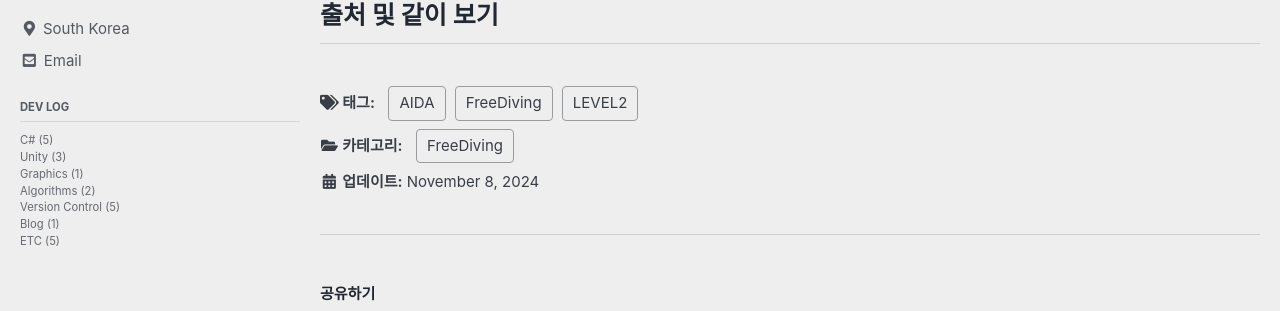
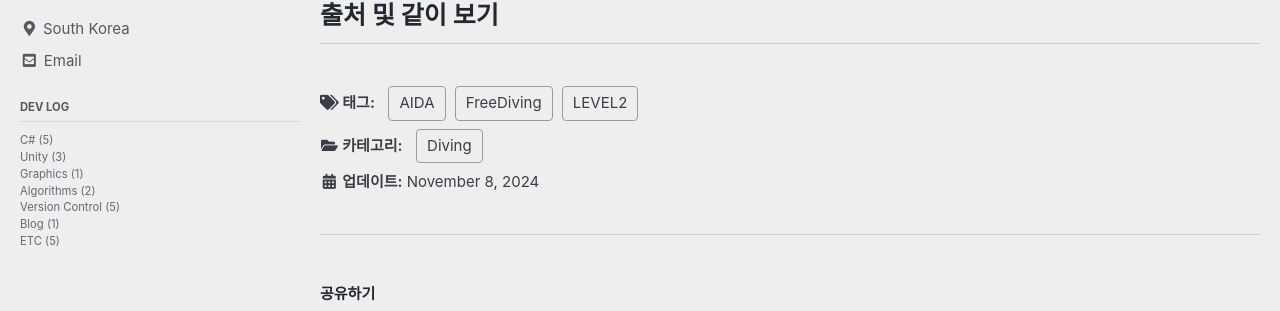
Before and after one commit to devpioh/devpioh.github.io, a Jekyll site: the page built from _posts/Diving/Freediving/2024-11-08-freedive-aida_level2.md, in a window 1280 px wide and 900 px high, scrolled down 11095 px. Shown: the part 124-435 px from the top of the window. Built offline with Jekyll 4.4.1, drawn with Linux system fonts in a browser that asks for light colours; cached includes are drawn as plain includes; some web fonts are replaced; comment, search, counter and statistics services are not loaded.

Commit message:
경로 수정

```diff
--- a/_posts/Scuba/Freediving/2024-11-08-freedive-aida_level2.md
+++ b/_posts/Diving/Freediving/2024-11-08-freedive-aida_level2.md
@@ -7,7 +7,7 @@ toc: true
 toc_sticky: true
 
 categories:
-    - FreeDiving
+    - Diving
 tag:
     - [FreeDiving, AIDA, LEVEL2]
 ---
```
